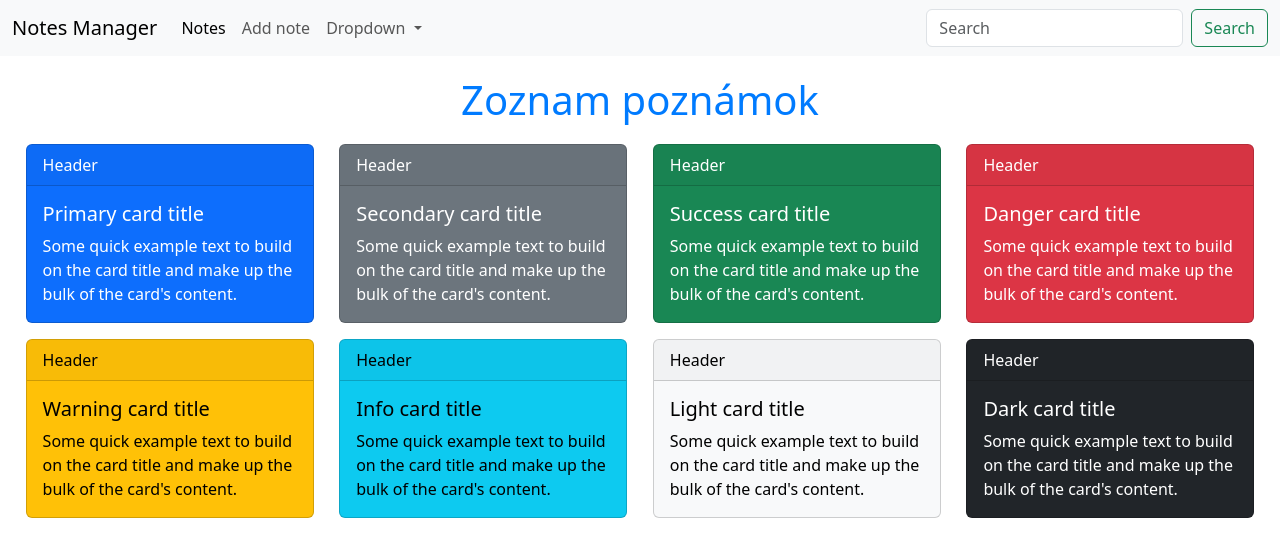
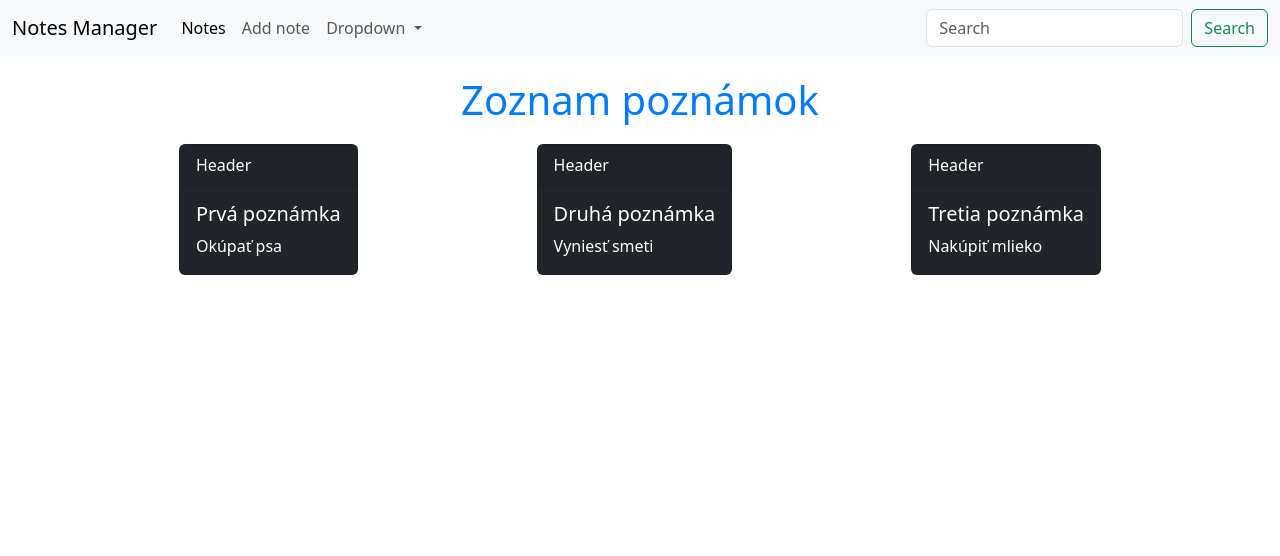
Before and after one commit to schmidtchristopher1/note-manager, an Angular app: page /notes in a window 1280 px wide. Shown: the top 556 px of the page. Built offline with nearby package versions, Linux system fonts and the light colour scheme; data requests are answered from the project's data file.

Commit message:
Refactor notes list to dynamically display notes from API; remove static card entries

```diff
--- a/src/app/pages/notes-list/notes-list.component.html
+++ b/src/app/pages/notes-list/notes-list.component.html
@@ -1,60 +1,12 @@
 <h1>Zoznam poznámok</h1>
 
 <div class="zoznam">
-<div class="card text-bg-primary mb-3" style="max-width: 18rem;">
+<div *ngFor="let note of notes" class="card text-bg-dark mb-3" style="max-width: 18rem;">
     <div class="card-header">Header</div>
     <div class="card-body">
-      <h5 class="card-title">Primary card title</h5>
-      <p class="card-text">Some quick example text to build on the card title and make up the bulk of the card's content.</p>
+      <h5 class="card-title">{{note.title}}</h5>
+      <p class="card-text">{{note.content}}</p>
     </div>
   </div>
-  <div class="card text-bg-secondary mb-3" style="max-width: 18rem;">
-    <div class="card-header">Header</div>
-    <div class="card-body">
-      <h5 class="card-title">Secondary card title</h5>
-      <p class="card-text">Some quick example text to build on the card title and make up the bulk of the card's content.</p>
-    </div>
-  </div>
-  <div class="card text-bg-success mb-3" style="max-width: 18rem;">
-    <div class="card-header">Header</div>
-    <div class="card-body">
-      <h5 class="card-title">Success card title</h5>
-      <p class="card-text">Some quick example text to build on the card title and make up the bulk of the card's content.</p>
-    </div>
-  </div>
-  <div class="card text-bg-danger mb-3" style="max-width: 18rem;">
-    <div class="card-header">Header</div>
-    <div class="card-body">
-      <h5 class="card-title">Danger card title</h5>
-      <p class="card-text">Some quick example text to build on the card title and make up the bulk of the card's content.</p>
-    </div>
-  </div>
-  <div class="card text-bg-warning mb-3" style="max-width: 18rem;">
-    <div class="card-header">Header</div>
-    <div class="card-body">
-      <h5 class="card-title">Warning card title</h5>
-      <p class="card-text">Some quick example text to build on the card title and make up the bulk of the card's content.</p>
-    </div>
-  </div>
-  <div class="card text-bg-info mb-3" style="max-width: 18rem;">
-    <div class="card-header">Header</div>
-    <div class="card-body">
-      <h5 class="card-title">Info card title</h5>
-      <p class="card-text">Some quick example text to build on the card title and make up the bulk of the card's content.</p>
-    </div>
-  </div>
-  <div class="card text-bg-light mb-3" style="max-width: 18rem;">
-    <div class="card-header">Header</div>
-    <div class="card-body">
-      <h5 class="card-title">Light card title</h5>
-      <p class="card-text">Some quick example text to build on the card title and make up the bulk of the card's content.</p>
-    </div>
-  </div>
-  <div class="card text-bg-dark mb-3" style="max-width: 18rem;">
-    <div class="card-header">Header</div>
-    <div class="card-body">
-      <h5 class="card-title">Dark card title</h5>
-      <p class="card-text">Some quick example text to build on the card title and make up the bulk of the card's content.</p>
-    </div>
-  </div>
+
 </div>
--- a/src/app/pages/notes-list/notes-list.component.ts
+++ b/src/app/pages/notes-list/notes-list.component.ts
@@ -1,14 +1,26 @@
 import { Component, Inject, OnInit } from '@angular/core';
 import { CommonModule } from '@angular/common';
-import { NotesService, Note } from '../../services/notes.service';
+import { HttpClient, HttpClientModule } from '@angular/common/http';
 
 @Component({
   selector: 'app-notes-list',
   standalone: true,
-  imports: [CommonModule],
+  imports: [CommonModule, HttpClientModule],
   templateUrl: './notes-list.component.html',
   styleUrls: ['./notes-list.component.css'],
 })
-export class NotesListComponent  {
+export class NotesListComponent implements OnInit {
+
+  notes: any[] = [];
+
+  constructor(private http: HttpClient) {}
+
+  ngOnInit(): void {
+    this.http.get<any[]>('http://localhost:3000/notes').subscribe(data => {
+      this.notes = data;
+    });
+  }
+
+
 
 }
```
